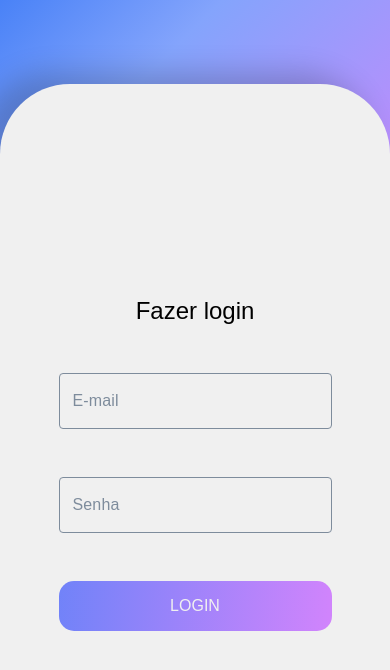
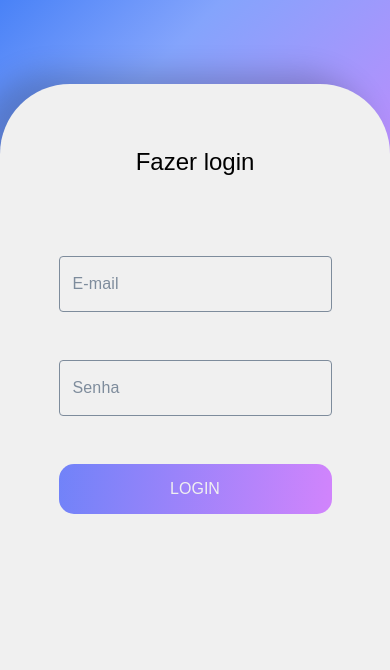
Before and after one commit to claradaibert/login-page, a React (Create React App) app: page / in a window 390 px wide. Shown: the top 670 px of the page. Built offline with nearby package versions, Linux system fonts and the light colour scheme; a web font is replaced by a local one.

Commit message:
Fix mobile styles

```diff
--- a/src/pages/Login/styles.ts
+++ b/src/pages/Login/styles.ts
@@ -37,6 +37,8 @@ export const Container = styled.div`
         height: 90%;
         border-radius: 70px 70px 0 0;
         box-shadow: -20px -10px 30px 0px rgba(0, 0, 0, 0.20);
+        justify-content: flex-start;
+        padding-top: 4rem;
     }
 `
 
@@ -44,4 +46,9 @@ export const PageTitle = styled.p`
     font-size: 1.5rem;
     font-weight: 200;
     color: ${({theme}) => theme.font_primary};
+    margin-bottom: 2rem;
+
+    @media screen and (max-width: 900px) {
+        font-weight: 400;
+    }
 `
```
